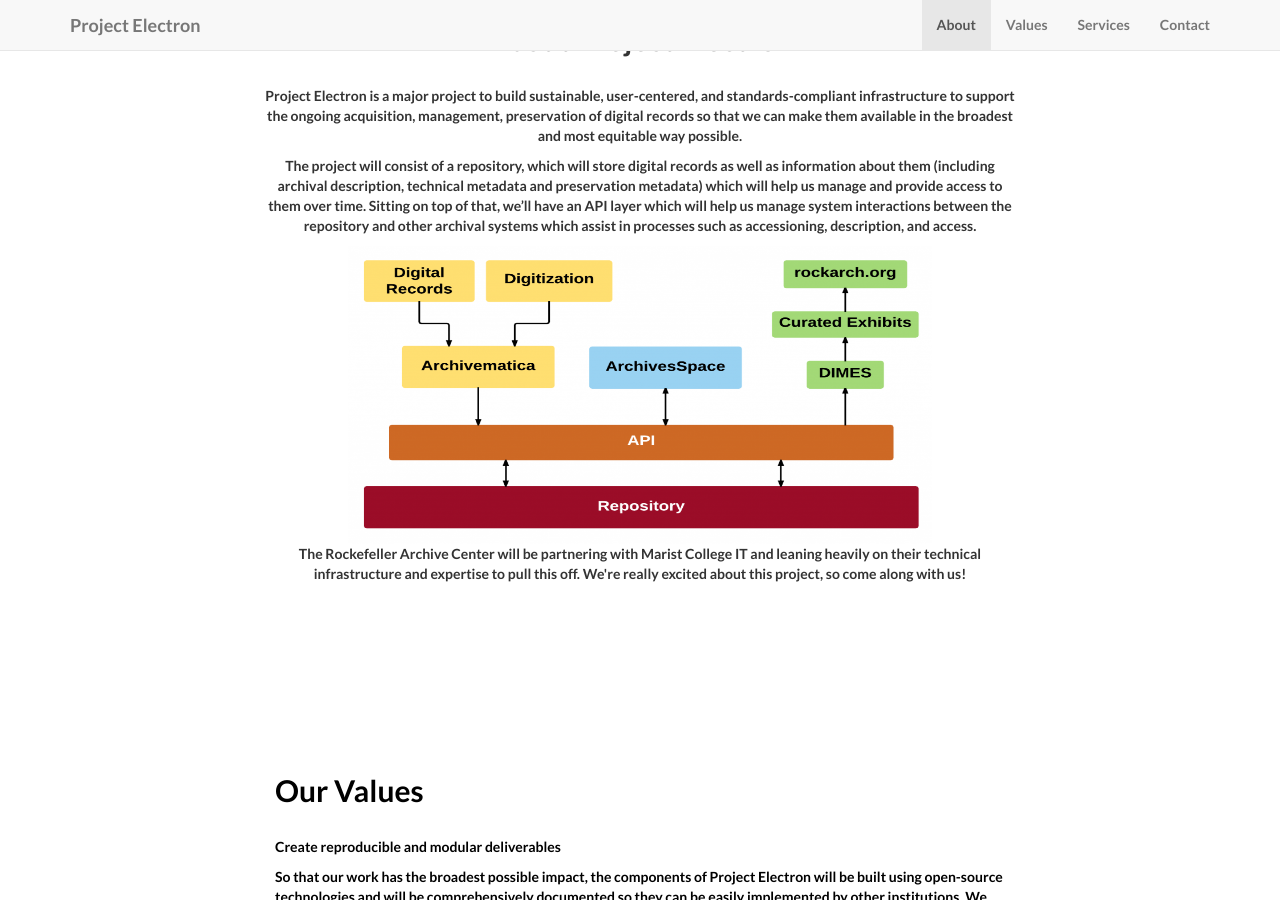
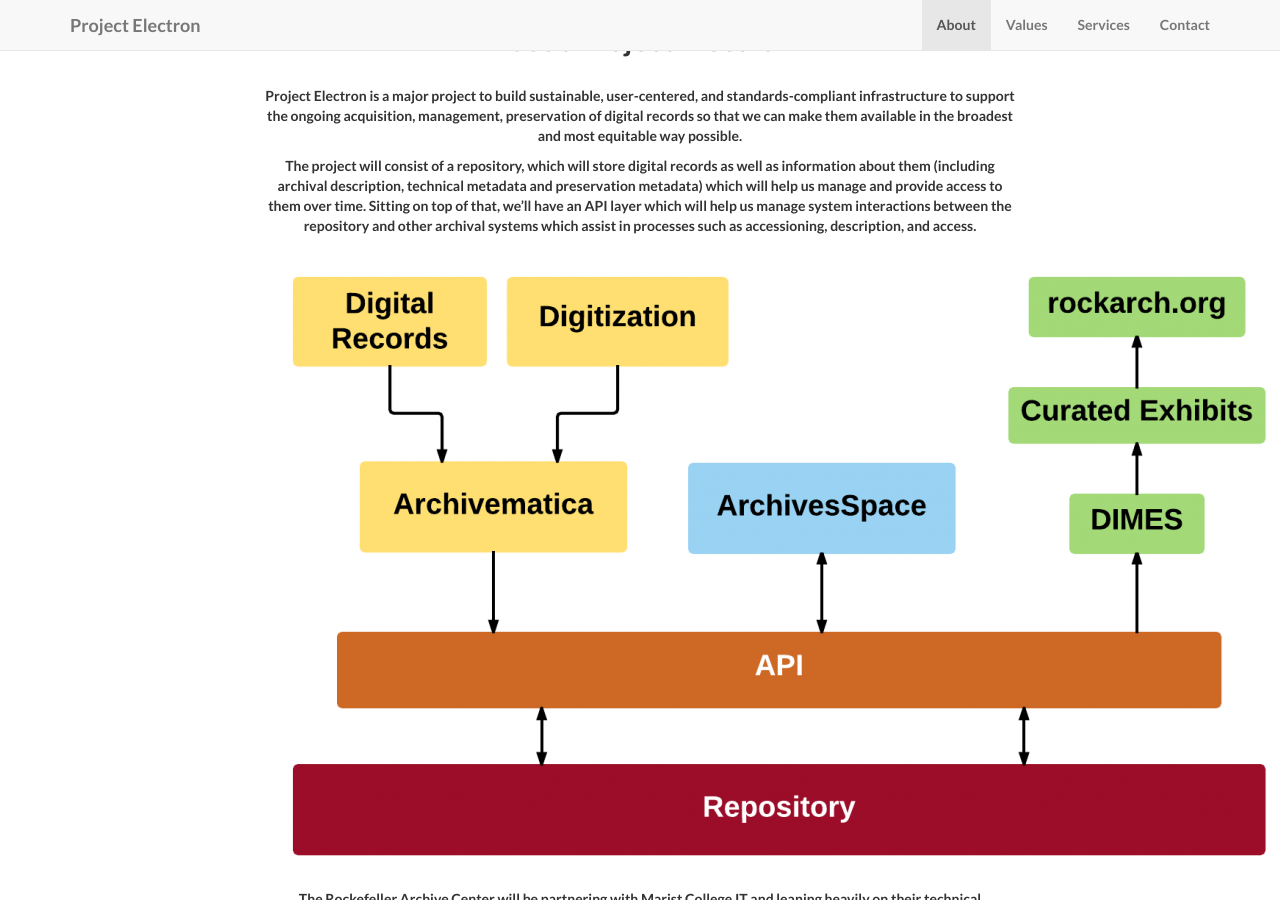
Before and after one commit to RockefellerArchiveCenter/project_electron, a Jekyll site: the page built from index.html, in a window 1280 px wide and 900 px high, scrolled down 814 px. Built offline with Jekyll 4.4.1, drawn with Linux system fonts in a browser that asks for light colours.

Commit message:
aligning image

```diff
--- a/_includes/about.html
+++ b/_includes/about.html
@@ -7,7 +7,7 @@
           <br/>
             <p>Project Electron is a major project to build sustainable, user-centered, and standards-compliant infrastructure to support the ongoing acquisition, management, preservation of digital records so that we can make them available in the broadest and most equitable way possible.</p>
             <p>The project will consist of a repository, which will store digital records as well as information about them (including archival description, technical metadata and preservation metadata) which will help us manage and provide access to them over time. Sitting on top of that, we’ll have an API layer which will help us manage system interactions between the repository and other archival systems which assist in processes such as accessioning, description, and access.</p>
-            <img src="/project_electron/img/project_electron.png" alt="Project Electron outline" align="middle" style="width:584px;height:298px">
+            <img src="/project_electron/img/project_electron.png" alt="Project Electron outline" align="middle" size="large">
             <p>The Rockefeller Archive Center will be partnering with Marist College IT and leaning heavily on their technical infrastructure and expertise to pull this off. We're really excited about this project, so come along with us!</p>
             <br/>
           </div>
```
